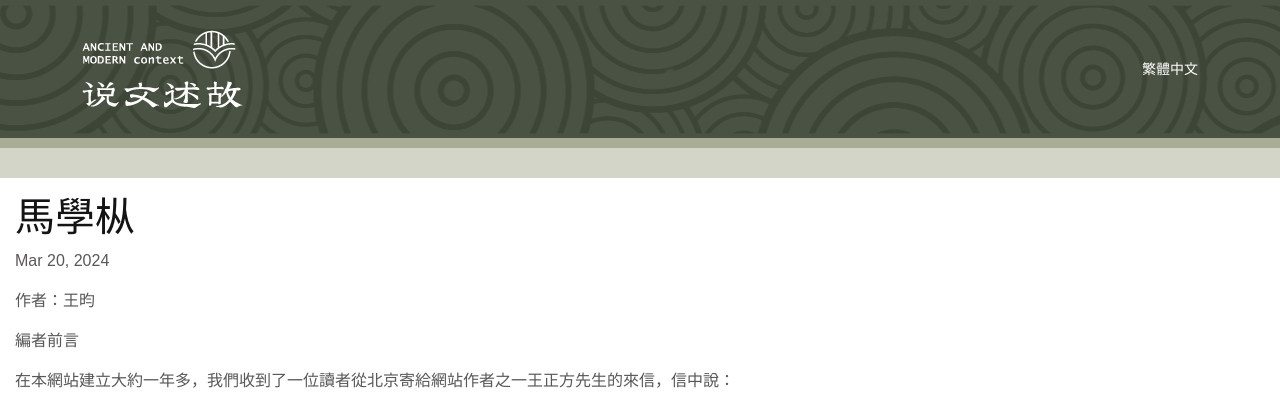
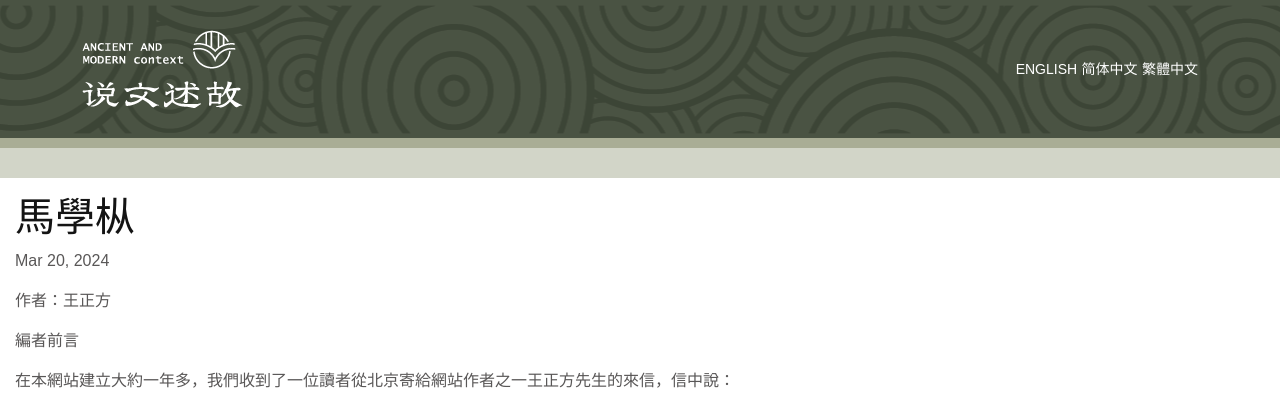
Before and after one commit to clangreformers/clangreformers.github.io, a Jekyll site: the page built from _posts/2024-03-20-ma-xuecong-tw.md, in a window 1280 px wide. Shown: the top 397 px of the page. Built offline with Jekyll 4.4.1, drawn with Linux system fonts in a browser that asks for light colours.

Commit message:
Fix format

```diff
--- a/_posts/2024-03-20-ma-xuecong-tw.md
+++ b/_posts/2024-03-20-ma-xuecong-tw.md
@@ -3,10 +3,11 @@
 title: 馬學枞
 date:  2024-03-20 14:00:00 -0000
 categories: jekyll update
-ref: ma-xuezong
+ref: ma-xuecong
 lang: 繁體中文
 ---
-作者：王昀
+
+作者：王正方
 
 編者前言
 
```
